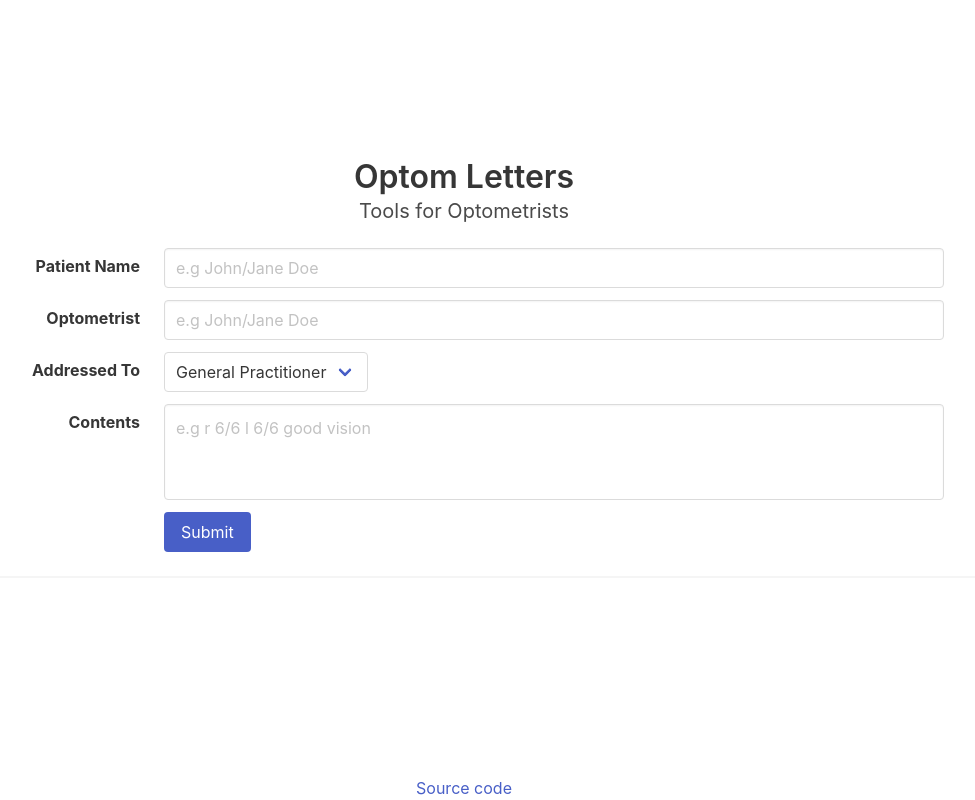
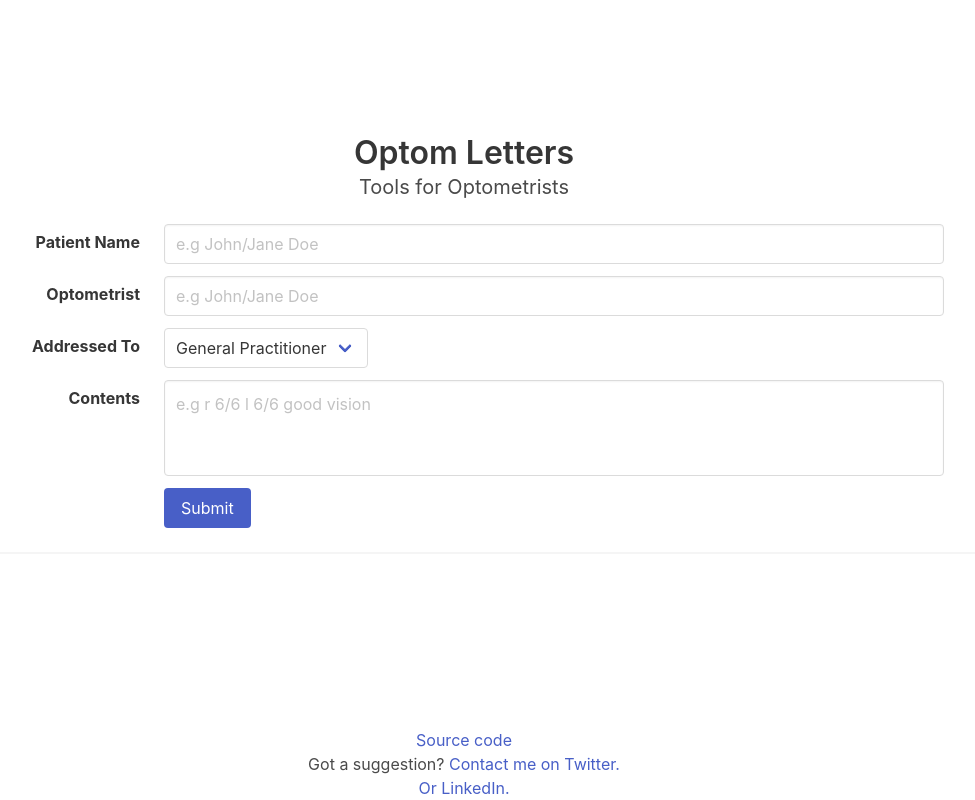
Before and after one commit to shivan-s/optom-letters, a FastAPI app: page / in a window 1280 px wide. Shown: the whole page, without its empty margins (176-1151 px from the left). Run offline with FastAPI, Linux system fonts and the light colour scheme; some libraries are stand-ins or nearby versions.

Commit message:
adding socials

```diff
--- a/templates/index.html
+++ b/templates/index.html
@@ -117,6 +117,12 @@
                 <p class="has-text-centered">
                     <a href="https://github.com/shivan-s/optom-letters">Source code</a>
                 </p>
+                <p class="has-text-centered">
+                    Got a suggestion? <a href="https://twitter.com/ShivSivakumaran ">Contact me on Twitter.</a>
+                </p>
+                <p class="has-text-centered">
+                    <a href="https://www.linkedin.com/in/shivan-sivakumaran/">Or LinkedIn.</a>
+                </p>
             </div>
         </section>
     </body>
```
